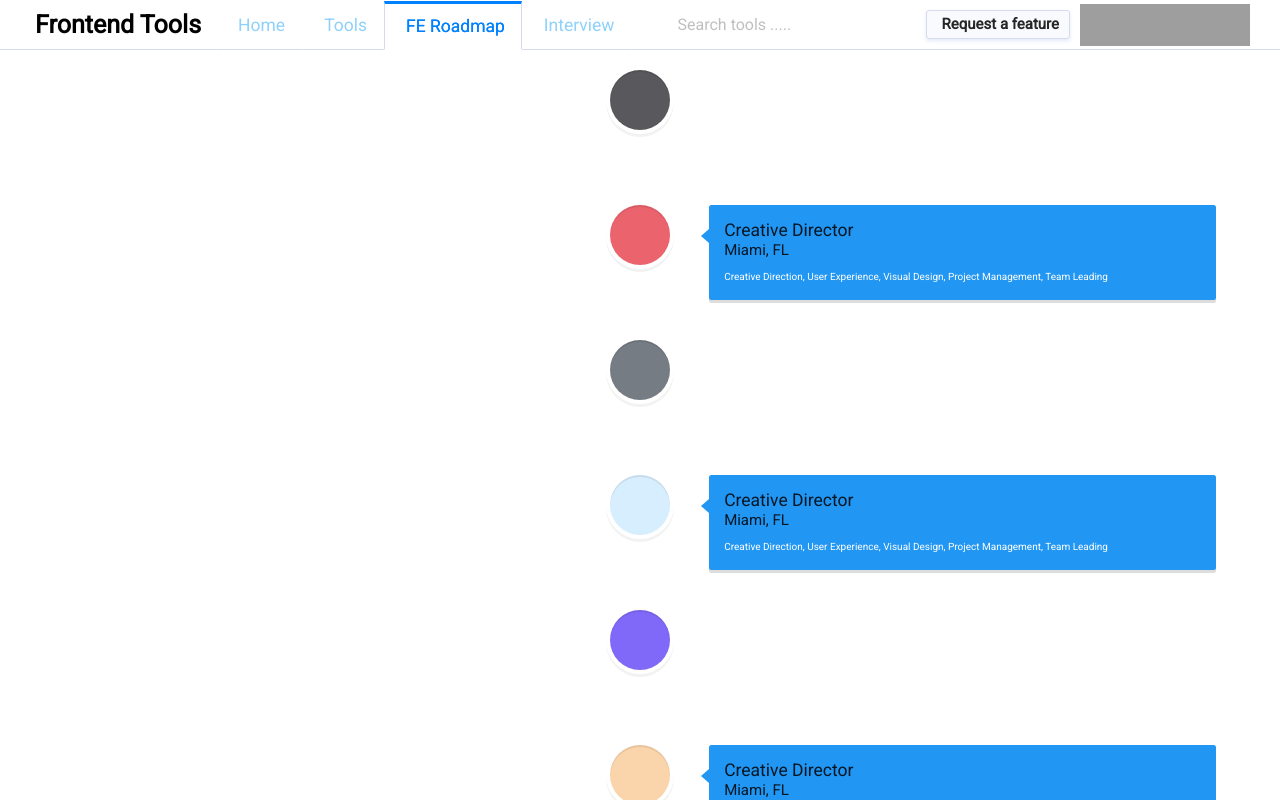
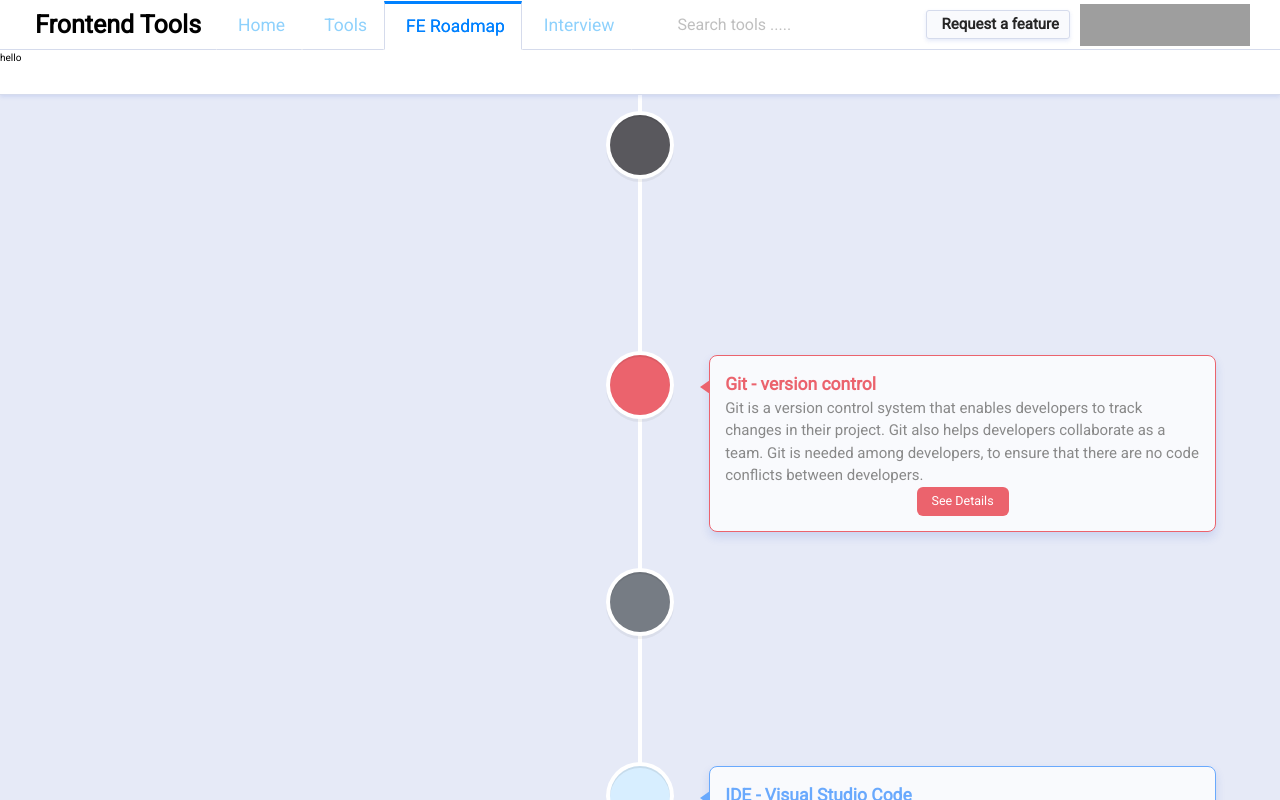
Before and after one commit to sauravgupta2800/frontendtoolkit-frontend, a React (Create React App) app: page /roadmap in a window 1280 px wide. Built offline with nearby package versions, Linux system fonts and the light colour scheme; grey boxes are pictures that could not be loaded.

Commit message:
layout modified

```diff
--- a/src/Components/UI/FELayout/FELayout.js
+++ b/src/Components/UI/FELayout/FELayout.js
@@ -3,20 +3,55 @@ import {
   VerticalTimelineElement,
 } from "react-vertical-timeline-component";
 import "react-vertical-timeline-component/style.min.css";
+import MainLayout from "../../Layout/MainLayout";
 import Icon from "../Common/Icon/Icon";
 import { ROADMAP_MENU } from "./config";
 
 const FELayout = () => {
   return (
-    <div className="ft-vertical-timeline w-100 h-100 overflow-auto">
-      <VerticalTimeline>
-        {ROADMAP_MENU.map((menu) => (
+    <div className="ft-vertical-timeline w-100 h-100">
+      <div className="ft-vertical-timeline--header ft-style-1-shadow ft-bg-light100">
+        hello
+      </div>
+      <div className="ft-vertical-timeline--content ft-bg-prime93 overflow-auto">
+        <VerticalTimeline>
+          {ROADMAP_MENU.map((menu) => (
+            <VerticalTimelineElement
+              textClassName="ft-vertical-timeline--content-element--card"
+              contentStyle={{
+                border: `1px solid ${menu.darkColor}`,
+              }}
+              contentArrowStyle={{
+                borderRight: `10px solid ${menu.darkColor}`,
+              }}
+              iconStyle={menu.iconStyle}
+              iconClassName=""
+              icon={<Icon id={menu.key} size={menu.iconSize || "md"} />}
+            >
+              <div
+                className="ft-color-primeshade45 fs-3 fw-bold"
+                style={{ color: menu.darkColor }}
+              >
+                {menu.title}
+              </div>
+              <div className="fs-4 ft-color-dark2">{menu.description}</div>
+              <div className="w-100 d-flex justify-content-center">
+                <div
+                  className="py-2 px-4 cursor-pointer fs-5 rounded-6"
+                  style={{ background: menu.darkColor, color: "#fff" }}
+                >
+                  See Details
+                </div>
+              </div>
+            </VerticalTimelineElement>
+          ))}
           <VerticalTimelineElement
-            className="ft-vertical-timeline-element--card"
+            className="vertical-timeline-element--work"
             contentStyle={{ background: "rgb(33, 150, 243)", color: "#fff" }}
-            contentArrowStyle={{ borderRight: "8px solid  rgb(33, 150, 243)" }}
-            iconStyle={menu.iconStyle}
-            icon={<Icon id={menu.key} size={menu.iconSize || "md"} />}
+            contentArrowStyle={{ borderRight: "7px solid  rgb(33, 150, 243)" }}
+            date="2011 - present"
+            iconStyle={{ background: "rgb(33, 150, 243)", color: "#fff" }}
+            icon={<Icon id="table" />}
           >
             <h3 className="vertical-timeline-element-title">
               Creative Director
@@ -27,23 +62,8 @@ const FELayout = () => {
               Management, Team Leading
             </p>
           </VerticalTimelineElement>
-        ))}
-        <VerticalTimelineElement
-          className="vertical-timeline-element--work"
-          contentStyle={{ background: "rgb(33, 150, 243)", color: "#fff" }}
-          contentArrowStyle={{ borderRight: "7px solid  rgb(33, 150, 243)" }}
-          date="2011 - present"
-          iconStyle={{ background: "rgb(33, 150, 243)", color: "#fff" }}
-          icon={<Icon id="table" />}
-        >
-          <h3 className="vertical-timeline-element-title">Creative Director</h3>
-          <h4 className="vertical-timeline-element-subtitle">Miami, FL</h4>
-          <p>
-            Creative Direction, User Experience, Visual Design, Project
-            Management, Team Leading
-          </p>
-        </VerticalTimelineElement>
-      </VerticalTimeline>
+        </VerticalTimeline>
+      </div>
     </div>
   );
 };
--- a/src/Components/UI/FELayout/config.js
+++ b/src/Components/UI/FELayout/config.js
@@ -1,61 +1,94 @@
 export const ROADMAP_MENU = [
   {
     key: "command",
+    darkColor: "#59585d",
     title: "Command Line",
+    description:
+      "The terminal is an interface used to execute text commands,and it gives you access to the underlying operating system. Basic terminal usage is a skill all developers need regardless of their specialization. Command line is very important so I strongly recommend you study more on how to use it.",
     iconStyle: { background: "#59585d", color: "#fff" },
   },
   {
     key: "git",
+    darkColor: "#eb636d",
     title: "Git - version control",
+    description:
+      "Git is a version control system that enables developers to track changes in their project. Git also helps developers collaborate as a team. Git is needed among developers, to ensure that there are no code conflicts between developers.",
     iconStyle: { background: "#eb636d", color: "white" },
   },
   {
     key: "github",
+    darkColor: "#767c84",
     title: "Github",
+    description:
+      "GitHub is a code hosting platform for software development. GitHub lets teams work together on projects and it is also used for version control. ",
     iconStyle: { background: "#767c84", color: "white" },
   },
   {
     key: "vs-code",
-    title: "IDE",
+    darkColor: "#69a9fd",
+    title: "IDE - Visual Studio Code",
+    description:
+      "visual studio code is the best IDE for front-end development. Visual studio code comes with a great deal of extension which helps in improving productivity as a front-end developer.",
     iconStyle: { background: "#d7eeff", color: "white" },
   },
   {
     key: "web",
+    darkColor: "#8068f8",
     title: "Web fundamentals",
+    description:
+      "It is important to understand how the web works before you start learning any technologies. You should learn about things like: Internet, HTTP, HTTPS, Browsers etc",
     iconStyle: { background: "#8068f8", color: "white" },
   },
   {
     key: "html",
+    darkColor: "#fc8436",
     title: "HTML",
     iconSize: "lg",
+    description:
+      "HTML stands for Hypertext Markup Language. It is the markup language for building web pages, it is also the building block of the web. HTML is easy to learn and comprehend. With just HTML, you can build a basic website.",
     iconStyle: { background: "#fad4aa", color: "white" },
   },
   {
     key: "css3",
+    darkColor: "#09a2f1",
     title: "CSS",
     iconSize: "lg",
+    description:
+      "CSS stands for Cascading Style Sheets. It is the technology to learn after HTML. It is used for styling our HTML. For example, we can use CSS to space our content, colours, fonts, etc.",
     iconStyle: { background: "#a5dbf7", color: "white" },
   },
   {
     key: "javascript",
+    darkColor: "#f9c523",
     title: "Javascript",
     iconSize: "lg",
+    description:
+      "JavaScript is one of the most popular programming languages in the world. It is the language of the web. As a front-end developer, it is required you learn JavaScript. JavaScript enables us to create dynamic content. When you create your HTML structure and your style with your CSS, JavaScript makes the website dynamic and alive.",
     iconStyle: { background: "#f9fcd2", color: "white" },
   },
   {
     key: "react",
+    darkColor: "#68befc",
     title: "React",
     iconSize: "xl",
+    description:
+      " a JavaScript library for building user interfaces React lets you create reusable components.",
     iconStyle: { background: "#68befc", color: "white" },
   },
   {
     key: "vue",
+    darkColor: "#61c398",
     title: "Vue",
+    description:
+      " Vuejs is an approachable, versatile, performant javascript framework that helps you create a maintainable and testable codebase. Vuejs is also beginner-friendly.",
     iconStyle: { background: "#c1fae1", color: "white" },
   },
   {
     key: "deployment",
-    title: "deployment",
+    darkColor: "#e956f5",
+    title: "Deployment",
+    description:
+      "With web deployments, you can host your simple application on the internet. It is super easy to do. You can use tools like GitHub pages, or Netlify.",
     iconStyle: { background: "#e956f5", color: "white" },
   },
 ];
--- a/src/assets/styles/component/_vertical-timeline.scss
+++ b/src/assets/styles/component/_vertical-timeline.scss
@@ -1,7 +1,26 @@
-.ft-vertical-timelin {
-  &-element {
-    &--card {
-      //
+.ft-vertical-timeline {
+  &--header {
+    height: 4.5rem;
+    border-bottom: 1px solid $prime88;
+    z-index: 1;
+    position: relative;
+  }
+  &--content {
+    height: calc(100% - 4.5rem);
+    z-index: 0;
+    position: relative;
+    &-element {
+      &--card {
+        border: 1px solid $dark3;
+        background: $prime98 !important;
+        border-radius: 0.8rem !important;
+        // box-shadow: 0px 4px 6px rgba(42, 83, 204, 0.12) !important;
+        //  box-shadow: 0 1rem 3rem rgba(0, 0, 0, 0.175) !important;
+        box-shadow: 0 0.5rem 1rem rgba(42, 83, 204, 0.15) !important;
+        &:hover {
+          box-shadow: 0px 9px 18px rgba(42, 83, 204, 0.08) !important;
+        }
+      }
     }
   }
 }
```
